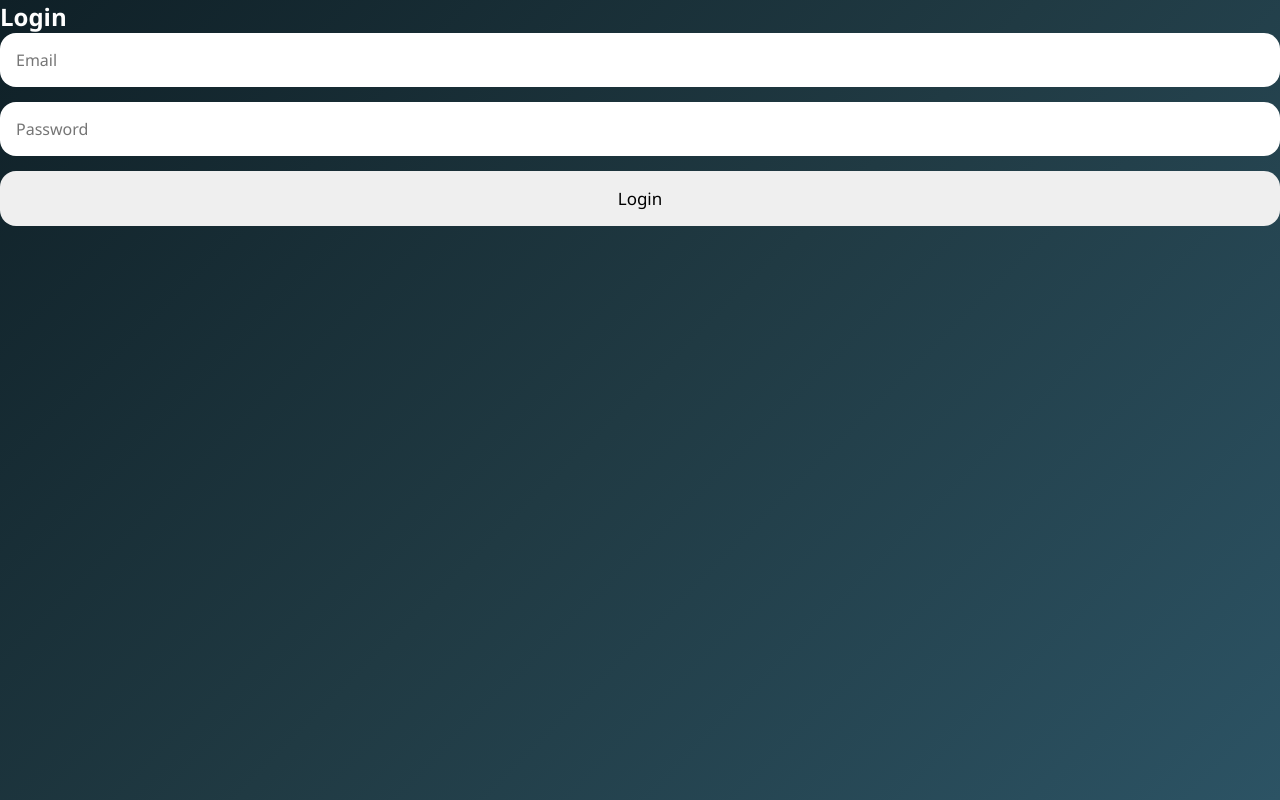
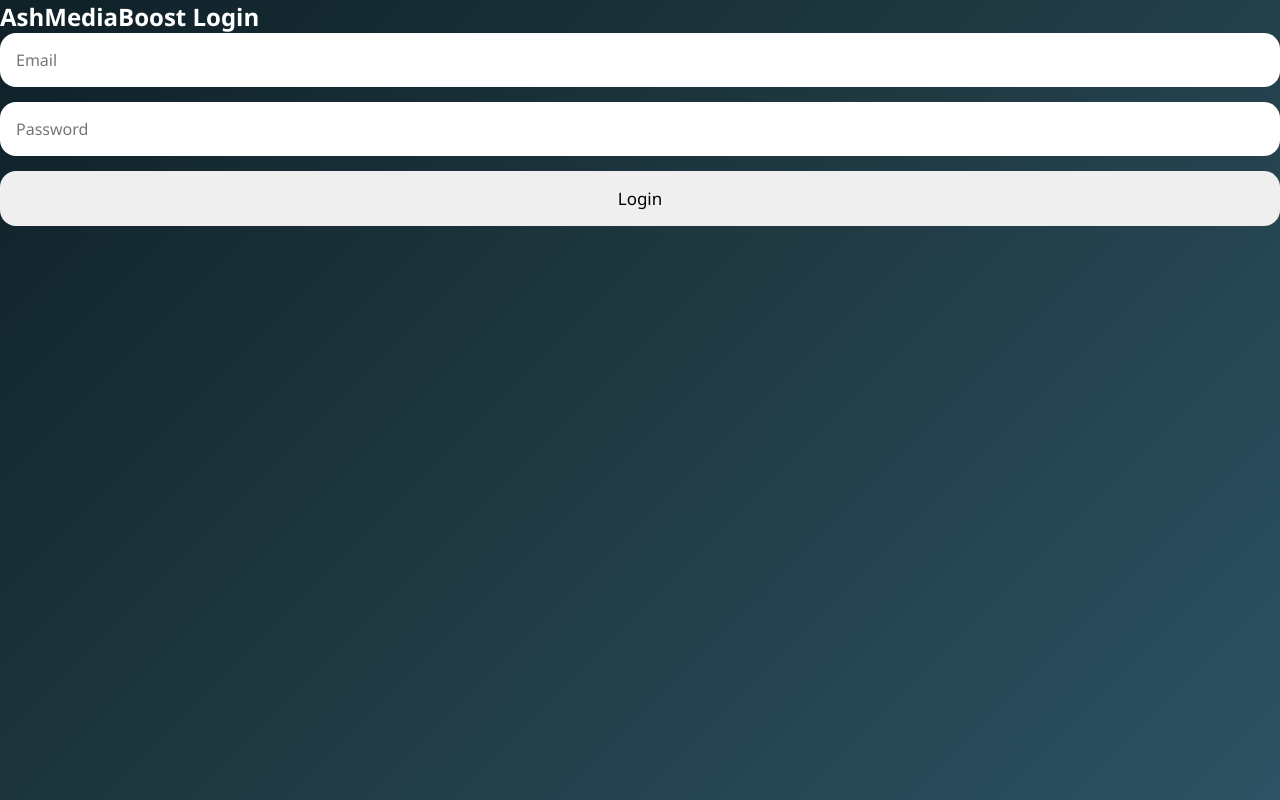
Before and after one commit to ashbelz123-droid/AshAz-Boost, a website: page public/login.html in a window 1280 px wide. Drawn offline with Linux system fonts and the light colour scheme.

Commit message:
Update login.html

```diff
--- a/public/login.html
+++ b/public/login.html
@@ -8,7 +8,7 @@
 <body>
 
 <div class="login-container">
-  <h2>Login</h2>
+  <h2>AshMediaBoost Login</h2>
   <input id="email" type="email" placeholder="Email">
   <input id="password" type="password" placeholder="Password">
   <button class="btn login-btn" onclick="login()">Login</button>
@@ -19,20 +19,16 @@
 async function login(){
   const email = document.getElementById("email").value;
   const password = document.getElementById("password").value;
-
   if(!email || !password){
     document.getElementById("loginMsg").innerText = "Fill all fields!";
     return;
   }
-
-  // Simple auth (replace with real DB)
-  const res = await fetch("/api/login", {
+  const res = await fetch("/api/login",{
     method:"POST",
     headers:{"Content-Type":"application/json"},
     body: JSON.stringify({email,password})
   });
   const data = await res.json();
-
   if(data.success){
     localStorage.setItem("userEmail", email);
     window.location.href = "/dashboard";
@@ -41,5 +37,6 @@
   }
 }
 </script>
+
 </body>
 </html>
```
